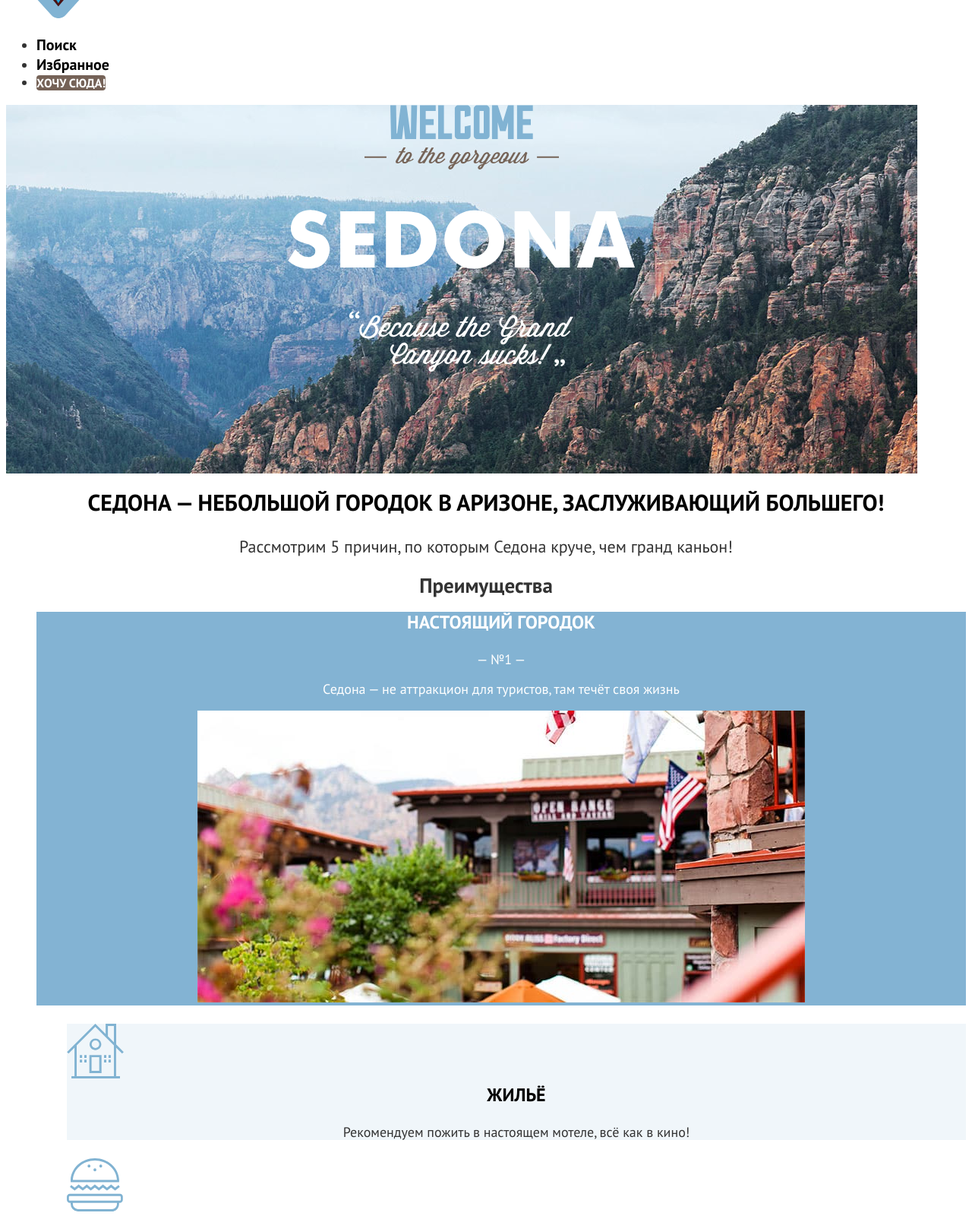
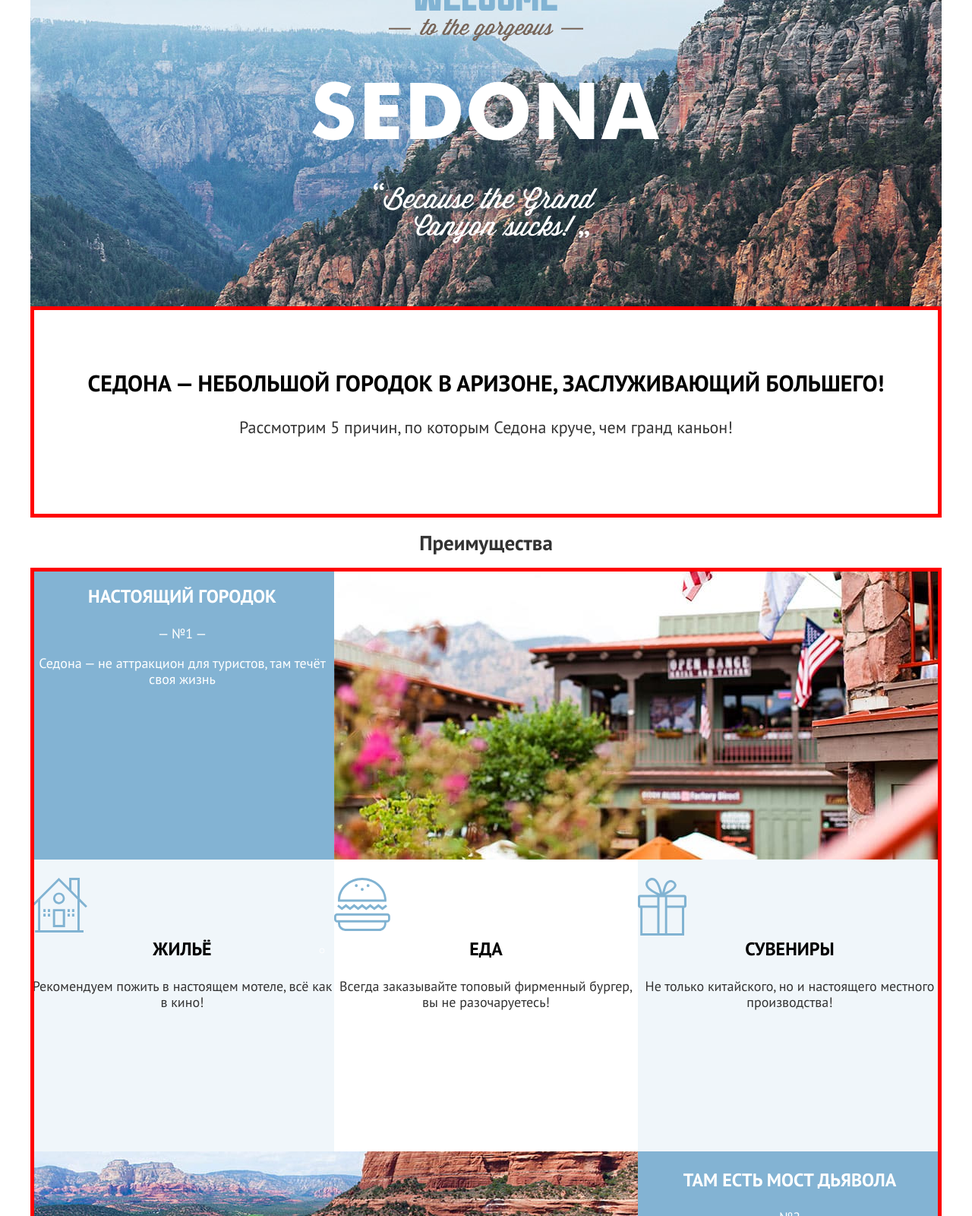
Before and after one commit to NiccatH/1868281-sedona-32, a plain HTML site: page index.html in a window 1280 px wide. Shown: the part 160-1760 px from the top of the page at 76% size. Drawn offline with Linux system fonts and the light colour scheme.

Commit message:
Сетка страницы и крупных блоков на флексах для главной страницы

```diff
--- a/index.html
+++ b/index.html
@@ -21,9 +21,11 @@
           </li>
         </ul>
 
+        <div class="navigation-logo-container">
         <a class="navigation-logo" href="#">
           <img class="logo" src="img/sedona-mini-logo.svg" width="138" height="70" alt="логотип города Седона">
         </a>
+        </div>
 
         <ul class="navigation-list navigation-user">
           <li class="navigation-item">
@@ -47,26 +49,32 @@
       </nav>
     </header>
 
-    <main class="main-index">
+    <main class="main-index main-container">
       <div class="welcome-logo-cover">
         <img class="welcome-logo" src="img/welcome-index.svg" width="458" height="352" alt="Добро пожаловать в великолепную Седону">
       </div>
+      <div class="wrapper-under-welcome">
       <h1 class="index-title">Седона — небольшой городок в Аризоне,
         заслуживающий большего!</h1>
       <p class="text-under-index-title">Рассмотрим 5 причин, по которым Седона круче, чем гранд каньон!
       </p>
+      </div>
+
 
       <section class="advantages">
         <h2 class="visually-hidden">Преимущества</h2>
         <ol class="advantages-list">
-          <li class="advantages-item ai-blue">
+          <li class="advantages-item ai-blue ai-with-pic">
             <div class="experiment">
             <h3 class="advantages-title ai-blue">Настоящий городок</h3>
             <span class="advantages-number">— №1 —</span>
             <p class="advantages-description">Седона — не аттракцион для туристов, там течёт
             своя жизнь</p>
+            </div>
+            <div class="wrapper-advantages-item-sedona">
             <img src="img/cedona.jpg" width="800" height="384" alt="город Седона">
             </div>
+
             <ul class="reccomendation-list">
               <li class="reccomendation-item">
                 <h3 class="reccomendation-title housing">Жильё</h3>
@@ -85,12 +93,16 @@
               </li>
             </ul>
           </li>
-          <li class="advantages-item ai-blue">
-            <img src="img/bridge.jpg" width="800" height="384" alt="каменный мост">
+          <li class="advantages-item ai-blue ai-with-pic">
+            <div class="wrapper-advantages-item-sedona">
+              <img src="img/bridge.jpg" width="800" height="384" alt="каменный мост">
+            </div>
+            <div class="experiment">
             <h3 class="advantages-title ai-blue">Там есть мост дьявола</h3>
             <span class="advantages-number">— №2 —</span>
             <p class="advantages-description">Да, по нему можно пройти!
             Если вы осмелитесь, разумеется</p>
+            </div>
           </li>
           <li class="advantages-item">
             <h3 class="advantages-title">Небольшая площадь</h3>
--- a/styles/styles.css
+++ b/styles/styles.css
@@ -14,7 +14,15 @@
   font-display: swap;
 }
 
+html {
+  height: 100%;
+}
+
 body {
+  margin: 0;
+  display: flex;
+  flex-direction: column;
+  min-height: 100%;
   font-family: "PT Sans", "Verdana", sans-serif;
   font-weight: 400;
   font-size: 18px;
@@ -23,7 +31,111 @@ body {
   background-color: #FFFFFF;
 }
 
+.main-container {
+  flex-grow: 1;
+  margin: 0 auto;
+}
+
+.navigation {
+  display: flex;
+  width: 1200px;
+  margin: 0 auto;
+  outline: 5px solid red;
+  outline-offset: -5px;
+}
+
+.navigation-list {
+  margin: 0;
+  padding: 0;
+  outline: 5px solid red;
+  outline-offset: -5px;
+}
+
+.navigation-user {
+  outline: 5px solid red;
+  outline-offset: -5px;
+}
+
+.navigation-logo-container {
+  margin: 0 auto;
+}
+
+.wrapper-under-welcome {
+  padding-top: 63px;
+  padding-bottom: 79px;
+  outline: 5px solid red;
+  outline-offset: -5px;
+}
+
+.advantages-list {
+  width: 1200px;
+  margin: 0;
+  padding: 0;
+  display: flex;
+  flex-wrap: wrap;
+  outline: 5px solid red;
+  outline-offset: -5px;
+  list-style-type: none;
+}
+
+
+.ai-with-pic {
+  width: 1200px;
+  display: flex;
+  flex-wrap: wrap;
+
+}
+.experiment {
+  height: 384px;
+  width: 400px;
+}
+.wrapper-advantages-item-sedona {
+  width: 800px;
+  height: 384px;
+}
+
+.reccomendation-list {
+  margin: 0;
+  padding: 0;
+  width: 1200px;
+  display: flex;
+}
+.reccomendation-item {
+  width: 400px;
+  height: 384px;
+}
+
+.interested {
+  padding: 91px;
+  outline: 5px solid red;
+  outline-offset: -5px;
+}
+.page-footer {
+  display: flex;
+  flex-wrap: wrap;
+  justify-content: space-between;
+  width:1200px;
+  margin: 0 auto;
+}
+
+.newsletter {
+  width: 1200px;
+}
+
+.contacts {
+  width: 720px;
+  margin-left: auto;
+  margin-right: auto;
+}
+
+.maidein {
+  width: 115px;
+}
+
 .navigation-link  {
+  outline: 5px solid red;
+  outline-offset: -5px;
+  margin: 0 auto;
   color: #000000;
   font-weight: 700;
   font-size: 20px;
@@ -150,11 +262,14 @@ body {
 .advantages-item:nth-child(3),
 .advantages-item:nth-child(5)  {
   background-color: rgba(131, 179, 211, 0.12);
+  height: 384px;
+  width: 400px;
 }
 
 .advantages-item:nth-child(4) {
   background-color: rgba(131, 179, 211, 0.2);
-
+  height: 384px;
+  width: 400px;
 }
 
 .contacts-phone {
@@ -209,7 +324,6 @@ body {
 
 .hotel-rating-text {
   width: 160px;
-  height: 37px;
   background-color: #F2F2F2;
   border-radius: 4px;
   font-size: 16px;
@@ -230,10 +344,18 @@ body {
 .welcome-logo-cover {
   width: 1200px;
   height: 485px;
+  margin: 0 auto;
   color: #000000;
   background-color: white;
   background-image: url("../img/background-index.jpg");
   background-repeat: no-repeat;
+}
+
+.welcome-logo {
+  margin-left: auto;
+  margin-right: auto;
+  margin-top: 51px;
+  margin-bottom: 82px;
 }
 
 .housing {
```
